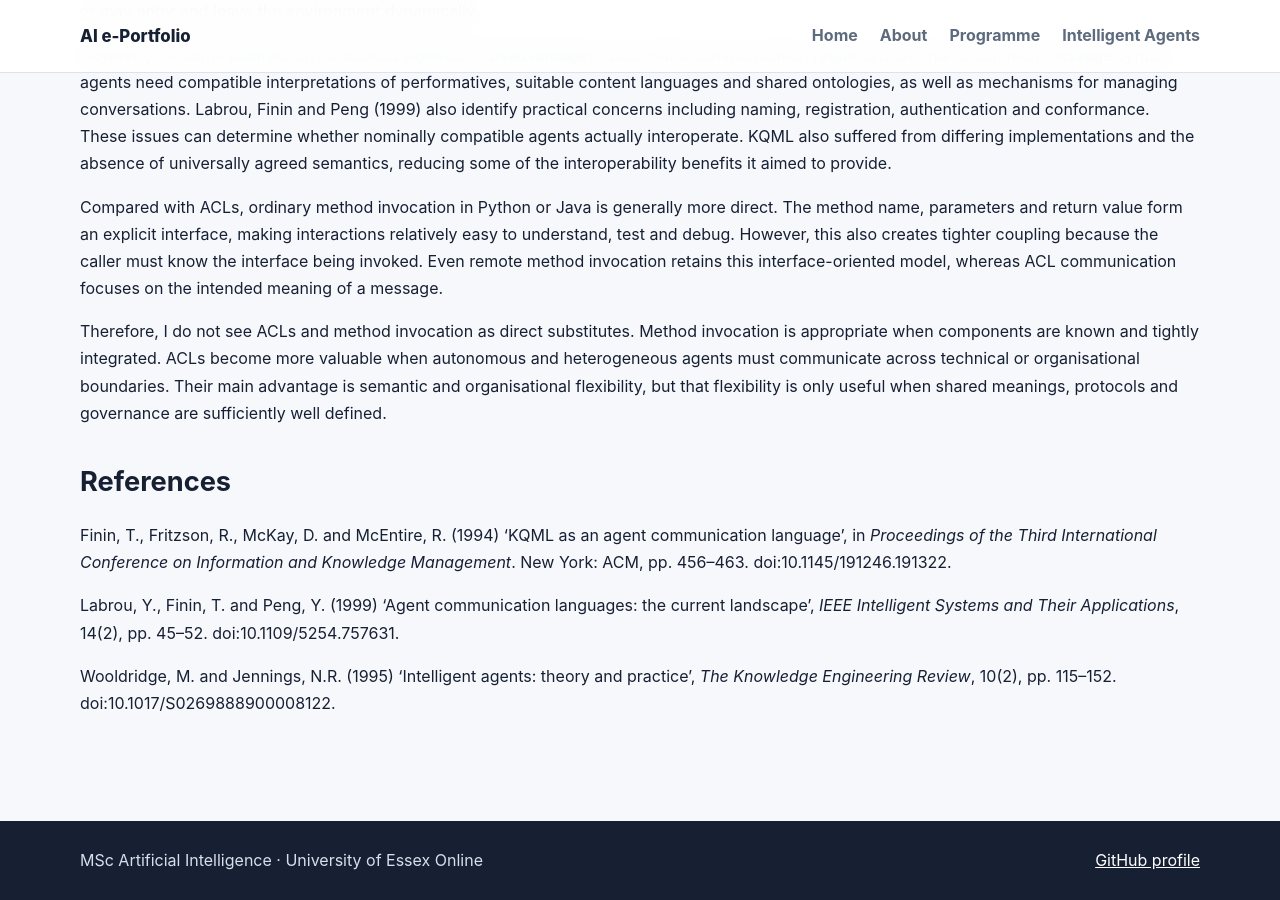
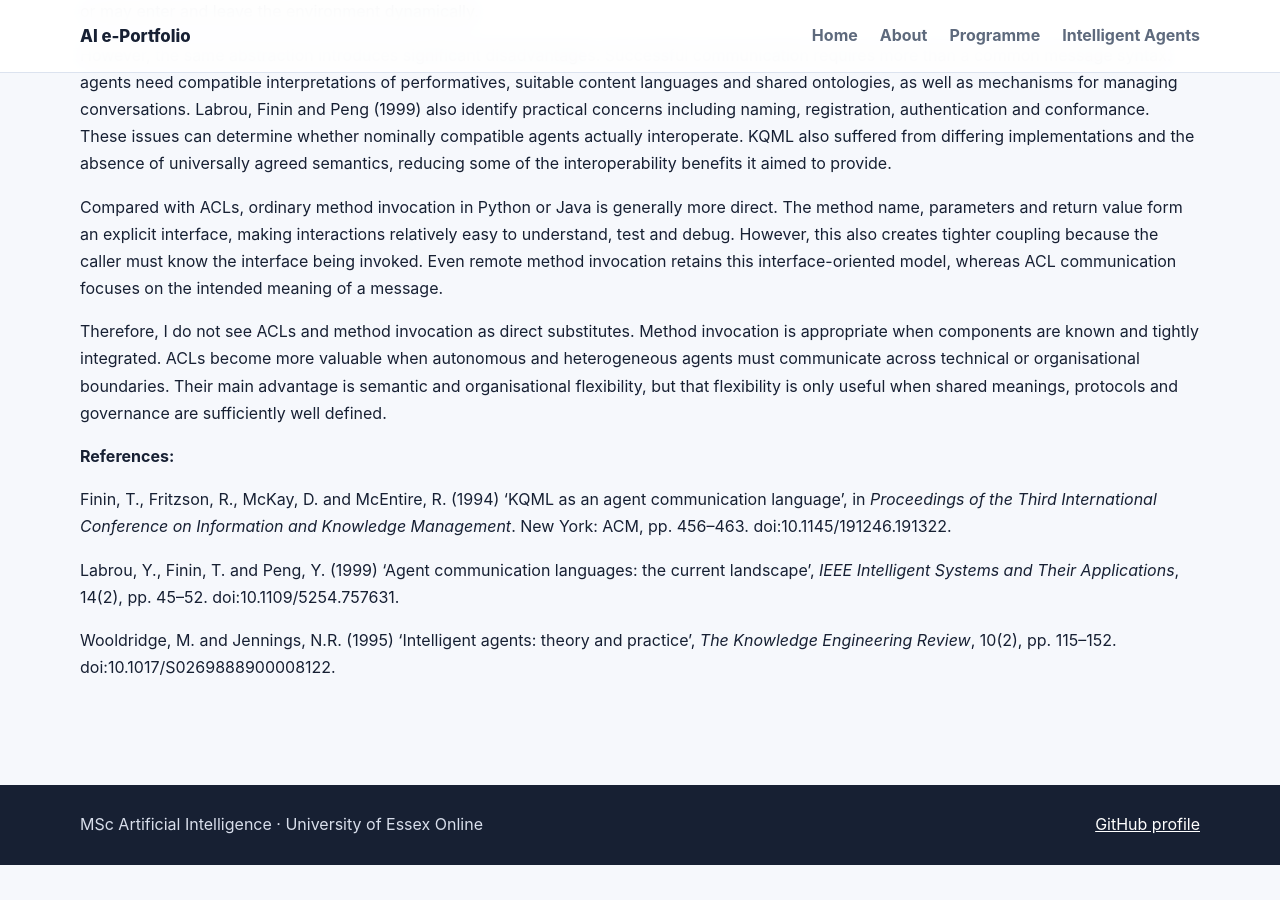
Before and after one commit to Monogios1996/Monogios1996.github.io, a Jekyll site: the page built from modules/intelligent-agents/evidence/discussions/unit-05-agent-communication-languages-initial-post.md, in a window 1280 px wide and 900 px high, scrolled down 746 px. Built offline with Jekyll 4.4.1, drawn with Linux system fonts in a browser that asks for light colours; our own code applies the rules of GitHub Pages for plain Markdown files; after the commit the page ends 1611 px from its top, so only the background shows below that.

```diff
--- a/modules/intelligent-agents/evidence/discussions/unit-05-agent-communication-languages-initial-post.md
+++ b/modules/intelligent-agents/evidence/discussions/unit-05-agent-communication-languages-initial-post.md
@@ -18,7 +23,7 @@ Compared with ACLs, ordinary method invocation in Python or Java is generally mo
 
 Therefore, I do not see ACLs and method invocation as direct substitutes. Method invocation is appropriate when components are known and tightly integrated. ACLs become more valuable when autonomous and heterogeneous agents must communicate across technical or organisational boundaries. Their main advantage is semantic and organisational flexibility, but that flexibility is only useful when shared meanings, protocols and governance are sufficiently well defined.
 
-## References
+**References:**
 
 Finin, T., Fritzson, R., McKay, D. and McEntire, R. (1994) ‘KQML as an agent communication language’, in *Proceedings of the Third International Conference on Information and Knowledge Management*. New York: ACM, pp. 456–463. doi:10.1145/191246.191322.
 
```
Also changed, not shown: other parts of modules/intelligent-agents/evidence/discussions/unit-05-agent-communication-languages-initial-post.md (+5 -0 lines).
